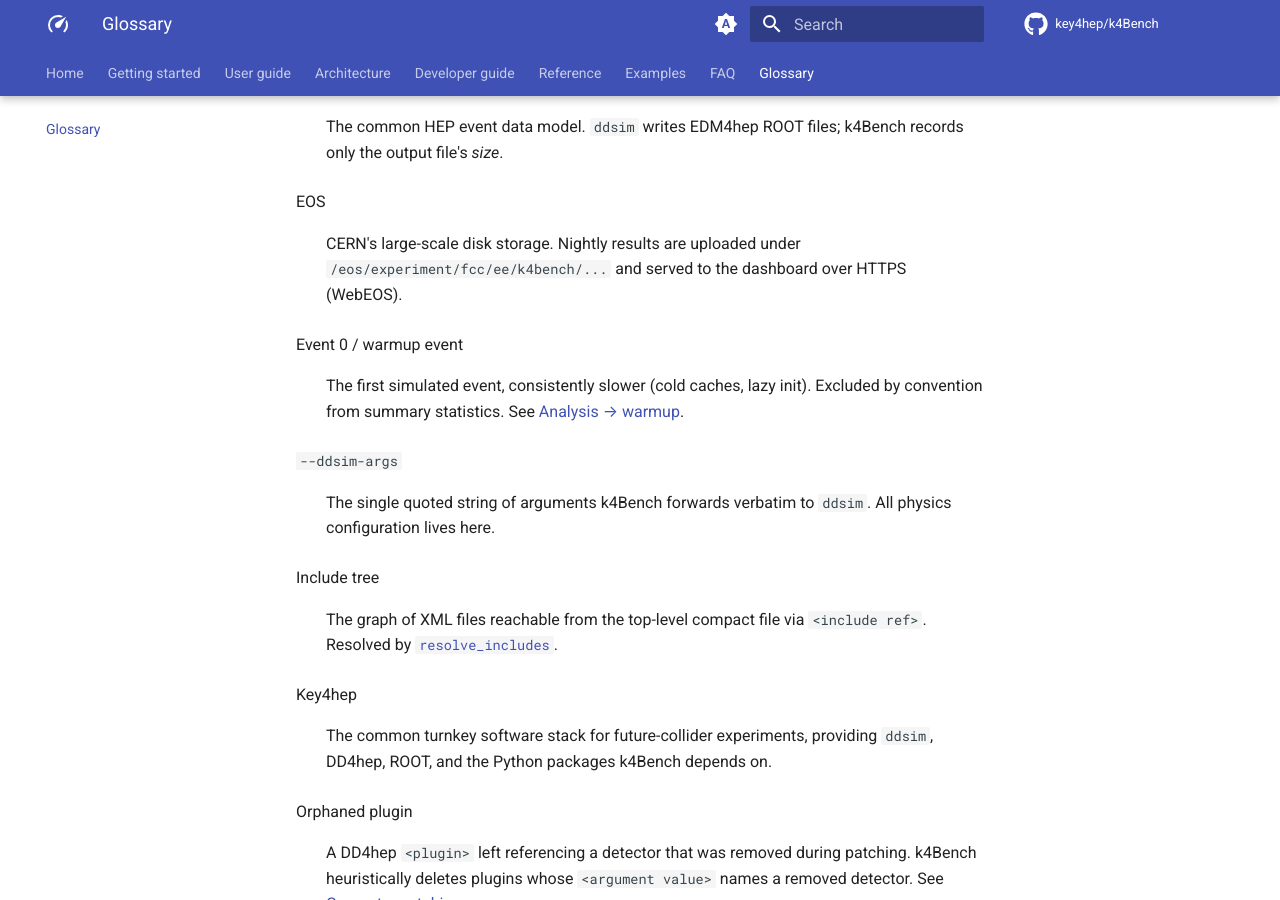
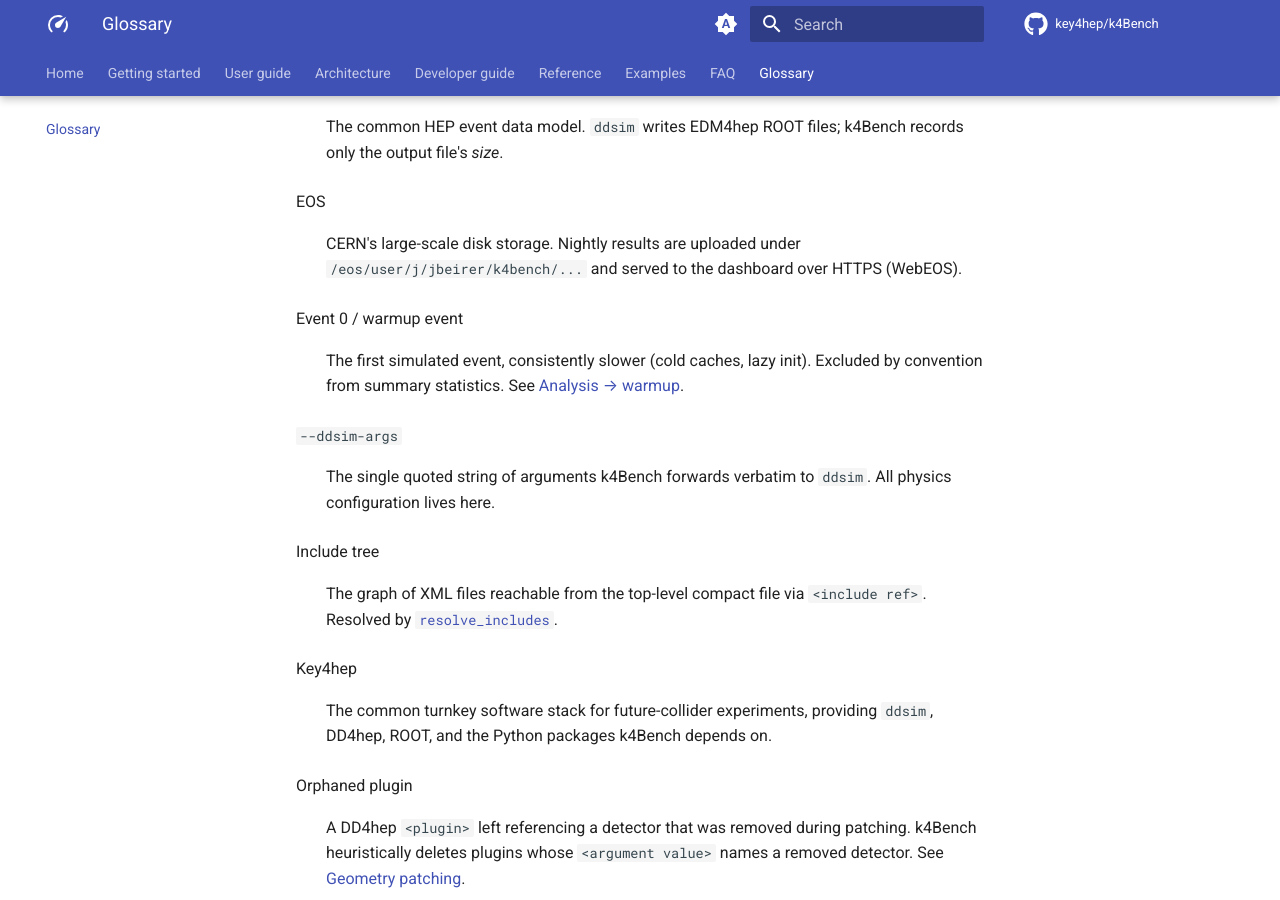
Before and after one commit to key4hep/k4Bench, an MkDocs documentation site: the page built from docs/glossary.md, in a window 1280 px wide and 900 px high, scrolled down 1635 px. Built offline with MkDocs 1.6.1 and Material for MkDocs 9.7.7, drawn with Linux system fonts in a browser that asks for light colours; comment, search, counter and statistics services are not loaded.

Commit message:
refactor(infra): move dashboard data to personal EOS (#37)

```diff
--- a/docs/glossary.md
+++ b/docs/glossary.md
@@ -59,7 +59,7 @@ EDM4hep
 
 EOS
 :   CERN's large-scale disk storage. Nightly results are uploaded under
-    `/eos/experiment/fcc/ee/k4bench/...` and served to the dashboard over HTTPS
+    `/eos/user/j/jbeirer/k4bench/...` and served to the dashboard over HTTPS
     (WebEOS).
 
 Event 0 / warmup event
```
Also changed, not shown: docs/reference/file-formats.md (+1 -1 lines), 2 other files.
